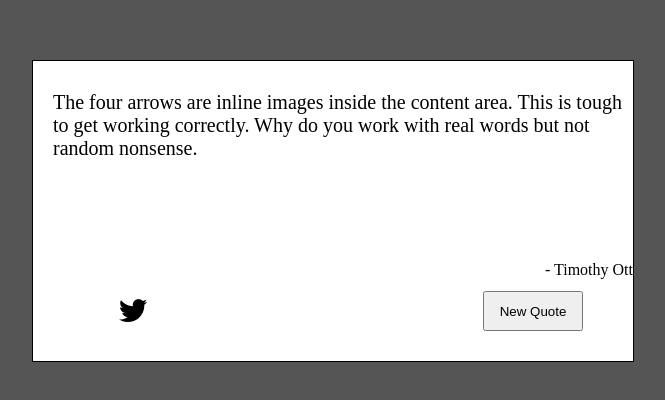
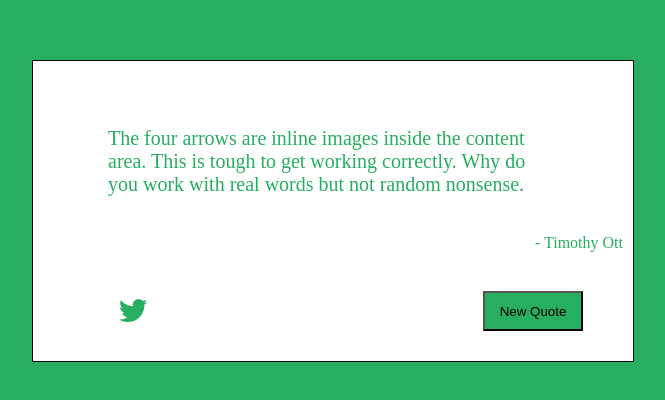
Before and after one commit to Vanamman/random-quote-machine, a plain HTML site: page index.html in a window 1280 px wide. Shown: the part 264-664 px from the top of the page, without its empty margins (307-972 px from the left). Drawn offline with nearby package versions, Linux system fonts and the light colour scheme.

Commit message:
Added random color on page load

```diff
--- a/index.html
+++ b/index.html
@@ -6,12 +6,14 @@
     <link rel="stylesheet" href="style.css">
     <title>Random Quote Machine</title>
     <link rel="stylesheet" href="https://cdnjs.cloudflare.com/ajax/libs/font-awesome/4.7.0/css/font-awesome.min.css">
+    <script src="https://ajax.googleapis.com/ajax/libs/jquery/3.3.1/jquery.min.js"></script>
+    <script src="script.js"></script>
 </head>
 <body>
     <div class="container">
         <div class="wrapper">
             <div class="quote">
-                <p id="quote">The four arrows are inline images inside the content area. This is tough to get working correctly. Why do you work with real words but not random nonsense.</p>
+                <p id="quote">The four arrows are inline images inside the content area. This is tough to get working correctly. Why do you work with real words but not random nonsense. </p>
             </div>
             <p id="author">- Timothy Ott</p>
             <button class="new-quote">New Quote</button>
--- a/script.js
+++ b/script.js
@@ -1,4 +1,13 @@
-var colors = [];
+var colors = [" #9b59b6", "#2980b9", "#27ae60", "#cb4335", "#17a589", "#b7950b", "#d35400"];
 
 //change background color of page when button is clicked.
 //make quote, tweet button, and new quote button mirror the page color
+
+$(document).ready(function() {
+    colors = colors[Math.floor(colors.length * Math.random())];
+    $("body").css("background-color", colors);
+    $('button').css("background-color", colors);
+    $('#tweet').css("color", colors);
+    $('#quote').css("color", colors);
+    $('#author').css("color", colors);
+});
--- a/style.css
+++ b/style.css
@@ -44,20 +44,22 @@ button
 .quote
 {
     grid-area: quote;
-    position: relative;
     max-height: 200px;
+    max-width: 450px;
+    justify-self: center;
+    align-self: center;
     overflow: hidden;
 }
 #quote
 {
     background-color: inherit;
-    padding: 10px;
-    margin-left: 10px;
     font-size: 20px;
 }
 #author
 {
-    grid-area: button;
-    margin-top: 0px;
+    grid-area: quote;
     justify-self: right;
+    align-self: center;
+    margin-top: 180px;
+    margin-right: 10px;
 }
```
